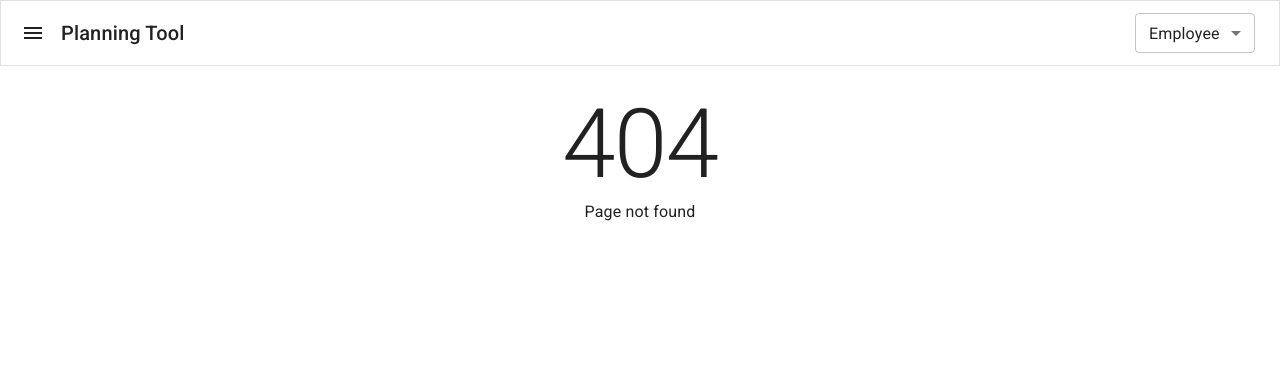
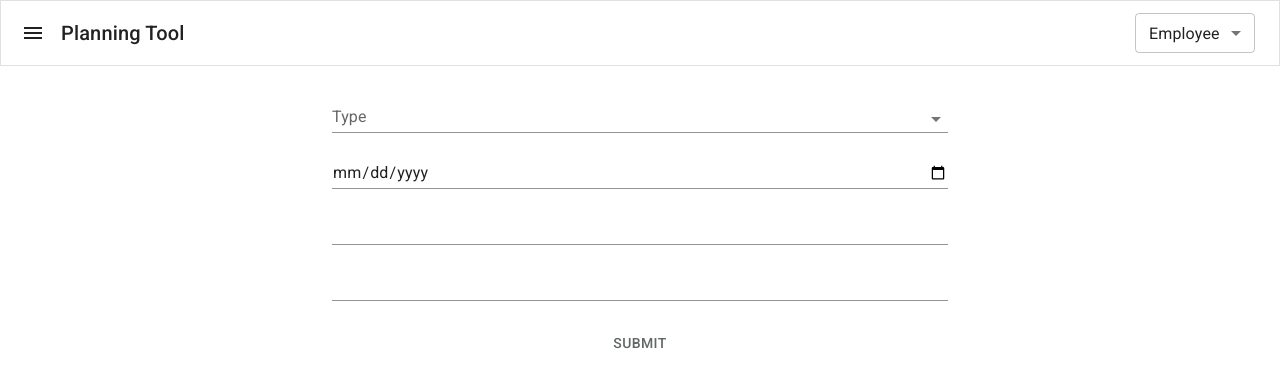
Before and after one commit to DePotterr/axxes-trainee-react, a React (Create React App) app: page /meetings/new in a window 1280 px wide. Before the commit this address had no page. Shown: the top 386 px of the page. Built offline with nearby package versions, Linux system fonts and the light colour scheme.

Commit message:
Solution ex10

```diff
--- a/db.json
+++ b/db.json
@@ -5,35 +5,96 @@
       "type": "evolution",
       "date": "30/12/2022",
       "duration": "1",
-      "invitees": ["Bob"]
+      "invitees": [
+        "Bob"
+      ]
     },
     {
       "id": 2,
       "type": "evolution",
       "date": "30/12/2022",
       "duration": "1",
-      "invitees": ["Tom"]
+      "invitees": [
+        "Tom"
+      ]
     },
     {
       "id": 3,
       "type": "recap",
       "date": "30/12/2022",
       "duration": "1",
-      "invitees": ["Lisa", "Bert"]
+      "invitees": [
+        "Lisa",
+        "Bert"
+      ]
     },
     {
       "id": 4,
       "type": "recap",
       "date": "30/12/2022",
       "duration": "1",
-      "invitees": ["Koen"]
+      "invitees": [
+        "Koen"
+      ]
     },
     {
       "id": 5,
       "type": "followUp",
       "date": "30/12/2022",
       "duration": "1",
-      "invitees": ["Andrea"]
+      "invitees": [
+        "Andrea"
+      ]
+    },
+    {
+      "type": "followUp",
+      "date": "2022-08-11",
+      "duration": "4",
+      "invitees": [
+        "Robin",
+        "John"
+      ],
+      "id": 6
+    },
+    {
+      "type": "followUp",
+      "date": "2022-08-19",
+      "duration": "5",
+      "invitees": [
+        "Lars"
+      ],
+      "id": 7
+    },
+    {
+      "type": "followUp",
+      "date": "2022-08-04",
+      "duration": "8",
+      "invitees": [
+        "Robin"
+      ],
+      "id": 8
+    },
+    {
+      "type": "followUp",
+      "date": "2022-08-18",
+      "duration": "4",
+      "invitees": [
+        "Dirk",
+        "Robin",
+        "Fien"
+      ],
+      "id": 9
+    },
+    {
+      "type": "recap",
+      "date": "2022-08-19",
+      "duration": "5",
+      "invitees": [
+        "a",
+        "b",
+        "c"
+      ],
+      "id": 10
     }
   ]
 }
--- a/src/pages/MeetingOverview/MeetingOverview.jsx
+++ b/src/pages/MeetingOverview/MeetingOverview.jsx
@@ -1,34 +1,37 @@
-import { useState, useEffect } from "react";
-import { Container, Grid, Button } from "@mui/material";
-import axios from "axios";
+import { useState, useEffect } from "react"
+import { Container, Grid, Button } from "@mui/material"
+import axios from "axios"
 
-import MeetingList from "./MeetingList";
-import useUser from "../../shared/hooks/useUser";
+import MeetingList from "./MeetingList"
+import useUser from "../../shared/hooks/useUser"
+import { Link } from "react-router-dom"
 
 const MeetingOverview = () => {
-  const [meetings, setMeetings] = useState([]);
-  const { user } = useUser();
+  const [meetings, setMeetings] = useState([])
+  const { user } = useUser()
 
   useEffect(() => {
     axios
       .get("http://localhost:3002/meetings")
-      .then((response) => setMeetings(response.data));
-  }, []);
+      .then((response) => setMeetings(response.data))
+  }, [])
 
   return (
     <Container maxWidth="md">
       <Grid container spacing={2}>
         {user === "Employee" && (
           <Grid item>
-            <Button variant="contained" color="primary">
-              New Meeting
-            </Button>
+            <Link to="/meetings/new">
+              <Button variant="contained" color="primary">
+                New Meeting
+              </Button>
+            </Link>
           </Grid>
         )}
         <MeetingList meetings={meetings} />
       </Grid>
     </Container>
-  );
-};
+  )
+}
 
-export default MeetingOverview;
+export default MeetingOverview
--- /dev/null
+++ b/src/pages/NewMeeting/NewMeeting.jsx
@@ -0,0 +1,82 @@
+import {
+  Button,
+  FormGroup,
+  Grid,
+  Input,
+  MenuItem,
+  TextField,
+} from "@mui/material"
+import axios from "axios"
+import { useForm } from "react-hook-form"
+import { useNavigate } from "react-router-dom"
+
+const NewMeeting = () => {
+  const {
+    register,
+    handleSubmit,
+    formState: { errors },
+  } = useForm()
+  const navigate = useNavigate()
+
+  const sendData = async (data) => {
+    await axios.post("http://localhost:3002/meetings", {
+      ...data,
+      invitees: data?.invitees.split(" "),
+    })
+    navigate("/meetings", { replace: true })
+  }
+
+  const onSubmit = (data) => {
+    sendData(data)
+  }
+
+  return (
+    <Grid container justifyContent="center" alignItems="center">
+      <Grid item xs={6}>
+        <form onSubmit={handleSubmit(onSubmit)}>
+          <FormGroup>
+            <TextField
+              select
+              size="small"
+              variant="standard"
+              label="Type"
+              error={!!errors.type}
+              {...register("type", { required: true })}
+            >
+              <MenuItem key={"followUp"} value={"followUp"}>
+                followUp
+              </MenuItem>
+              <MenuItem key={"recap"} value={"recap"}>
+                recap
+              </MenuItem>
+              <MenuItem key={"evolution"} value={"evolution"}>
+                evolution
+              </MenuItem>
+            </TextField>
+            <br />
+            <Input
+              type="date"
+              error={!!errors.date}
+              {...register("date", { required: true })}
+            />{" "}
+            <br />
+            <Input
+              type="number"
+              error={!!errors.duration}
+              {...register("duration", { required: true })}
+            />{" "}
+            <br />
+            <Input
+              error={!!errors.invitees}
+              {...register("invitees", { required: true })}
+            />{" "}
+            <br />
+            <Button type="submit">Submit</Button>
+          </FormGroup>
+        </form>
+      </Grid>
+    </Grid>
+  )
+}
+
+export default NewMeeting
--- /dev/null
+++ b/src/pages/NewMeeting/index.js
@@ -0,0 +1 @@
+export { default } from "./NewMeeting"
```
Also changed, not shown: src/shared/routes/index.js (+14 -9 lines).
